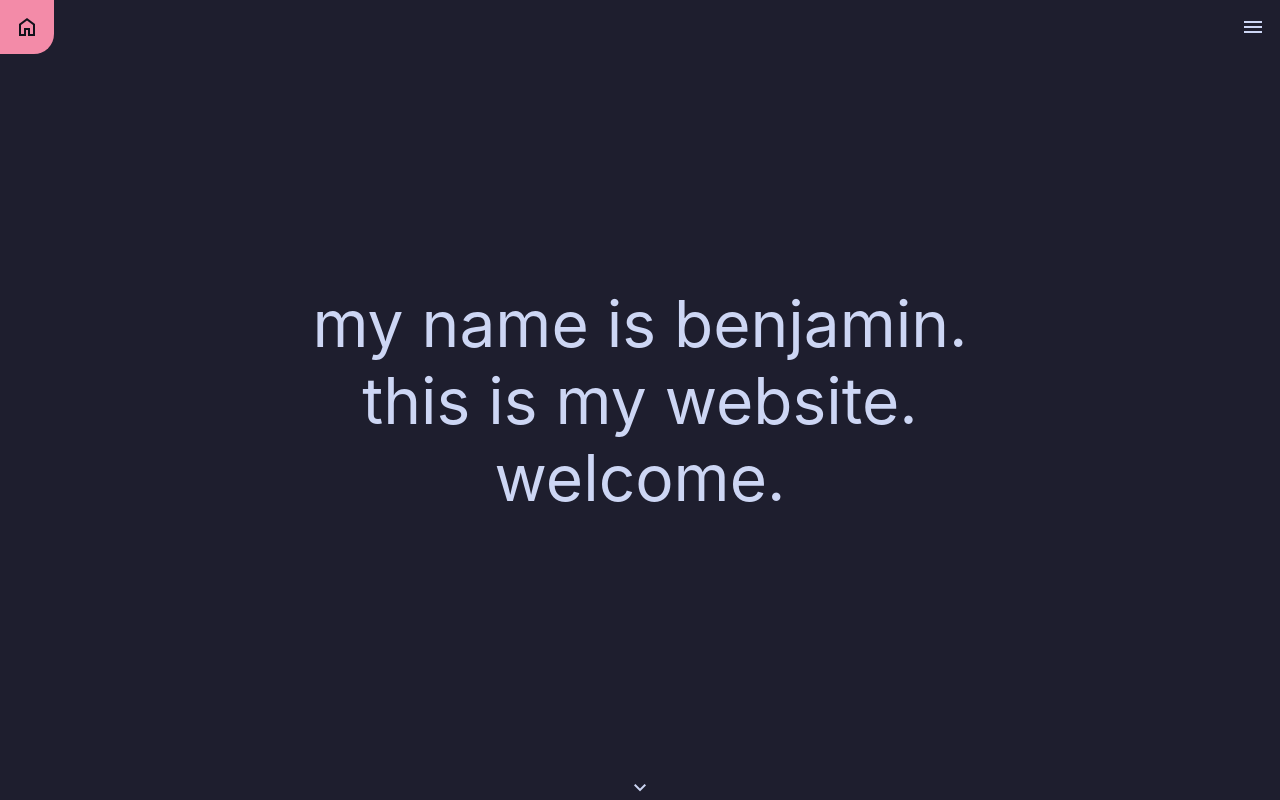
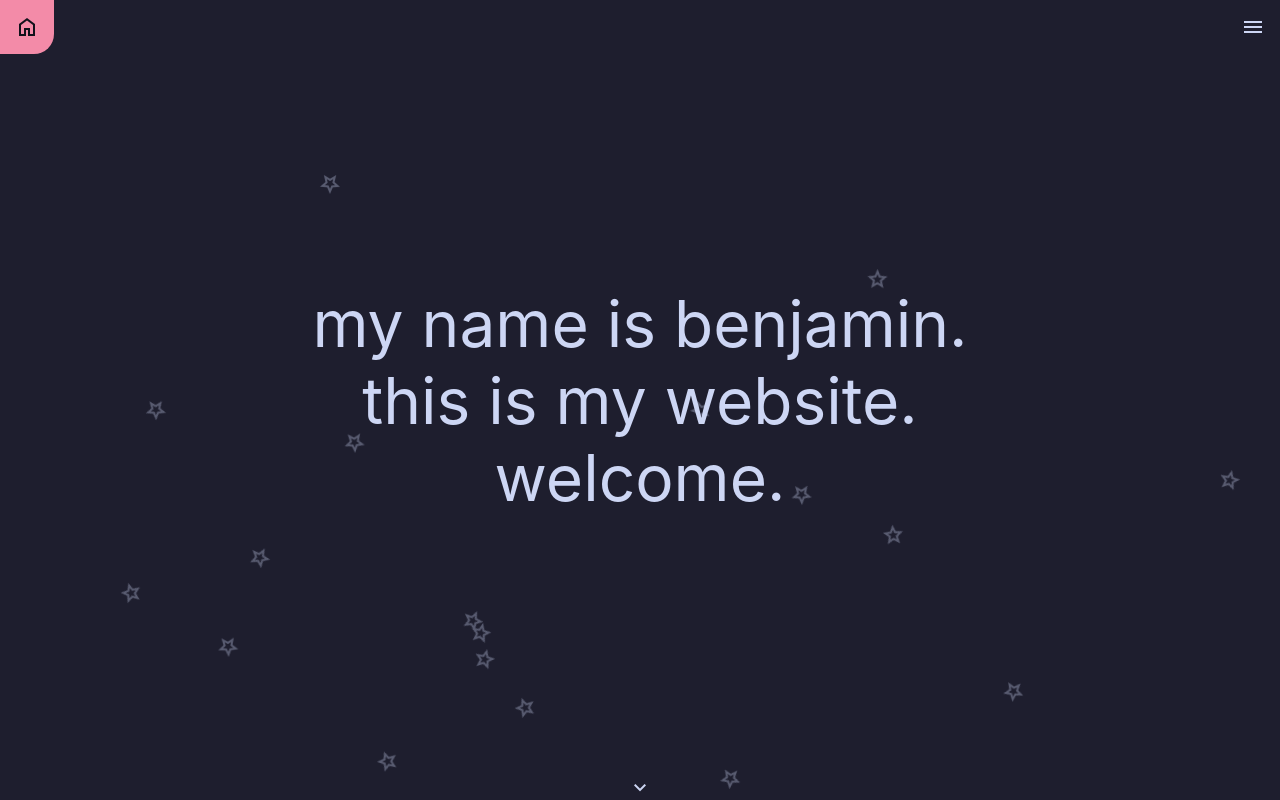
Before and after one commit to kriepiekrollie/kriepiekrollie.github.io, a React (Create React App) app: page / in a window 1280 px wide. Shown: the top 800 px of the page. Built offline with nearby package versions, Linux system fonts and the light colour scheme.

Commit message:
Added stars in the background. Might remove later.

```diff
--- a/src/pages/Homepage.css
+++ b/src/pages/Homepage.css
@@ -4,6 +4,49 @@ html {
 
 .italics {
   font-style: italic;
+}
+
+@keyframes rotation {
+  from { transform: rotate(0deg); };
+  to { transform: rotate(360deg); };
+}
+
+@keyframes flicker {
+  from { transform: scale(1.0); };
+  to { transform: scale(0.6); };
+}
+
+.starBackdrop {
+  z-index: -1;
+  position: fixed;
+  min-width: 200vw;
+  min-height: 200vh;
+  aspect-ratio: 1 / 1;
+
+  margin-left: -50%;
+  margin-top: -50%;
+  left: 25%;
+  top: 25%;
+
+  & div {
+    position: absolute;
+
+    & span {
+      animation-name: flicker;
+      animation-duration: 5s;
+      animation-iteration-count: infinite;
+      animation-timing-function: linear;
+    }
+  }
+
+  animation-name: rotation;
+  animation-duration: 720s;
+  animation-iteration-count: infinite;
+  animation-timing-function: linear;
+}
+
+.typingCursor {
+  color: white;
 }
 
 .homeSection {
@@ -19,12 +62,17 @@ html {
   align-items: center;
   align-content: center;
   border-bottom: 5px solid #11111b;
+  overflow-y: hidden;
 
   & img {
     width: 40%;
     margin: 30px;
     border-radius: 0 80px 0 80px;
   }
+}
+
+.homeSection:last-child {
+  border-bottom: 0;
 }
 
 .downArrow {
--- a/src/pages/Homepage.js
+++ b/src/pages/Homepage.js
@@ -1,5 +1,61 @@
 import { useRef, useMemo, useState, useEffect } from "react";
 import "./Homepage.css";
+
+const STAR_COLORS = [
+  "#dd7878",
+  "#7287fd",
+  "#40a02b",
+  "#df8e1d",
+  "#585b70",
+];
+
+function Star()
+{
+  const [x, setX] = useState(0);
+  const [y, setY] = useState(0);
+  const [delay, setDelay] = useState(0);
+  const [angle, setAngle] = useState(0);
+  const [color, setColor] = useState("#ffffff");
+
+  useEffect(() => {
+    setX(Math.random());
+    setY(Math.random());
+    setDelay(Math.random());
+    setAngle(Math.random());
+    setColor(STAR_COLORS[4]);
+  }, []);
+
+  return (
+    <div className="starWrapper" style={{
+      left: (100 * x) + "%",
+      top: (100 * y) + "%",
+      color: color,
+      transform: "rotate(" + 360 * angle + "deg)",
+    }}>
+      <span className="material-symbols-outlined" style={{
+        animationDelay: delay * 5 + "s",
+      }}>
+        star
+      </span>
+    </div>
+  )
+}
+
+function Stars() {
+  const [starsArray, setStarsArray] = useState([]);
+  useEffect(() => {
+    const newStarsArray = [];
+    for (let i = 0; i < 100; i++) {
+      newStarsArray.push(<Star/>);
+    }
+    setStarsArray(newStarsArray);
+  }, []);
+  return (
+    <div className="starBackdrop">
+      {starsArray}
+    </div>
+  );
+}
 
 function TypeText({ lines, letterTime, lineTime }) {
 
@@ -44,7 +100,7 @@ function TypeText({ lines, letterTime, lineTime }) {
         if (idx < currentLine) {
           return <>{line}<br/></>;
         } else if (idx == currentLine) {
-          return <>{line.substring(0, lineProgress) + "|"}<br/></>;
+          return <>{line.substring(0, lineProgress)}<span className="typingCursor">|</span><br/></>;
         } else {
           return <br/>;
         }
@@ -56,6 +112,7 @@ function TypeText({ lines, letterTime, lineTime }) {
 export default function Homepage() {
   return (
     <>
+      <Stars />
 
       <section className="homeSection">
         <div className="introText">
@@ -66,7 +123,7 @@ export default function Homepage() {
           ]} letterTime={40} lineTime={400}/>
         </div>
         <div className="downArrow">
-          <span class="material-symbols-outlined">
+          <span className="material-symbols-outlined">
             expand_more
           </span>
         </div>
```
